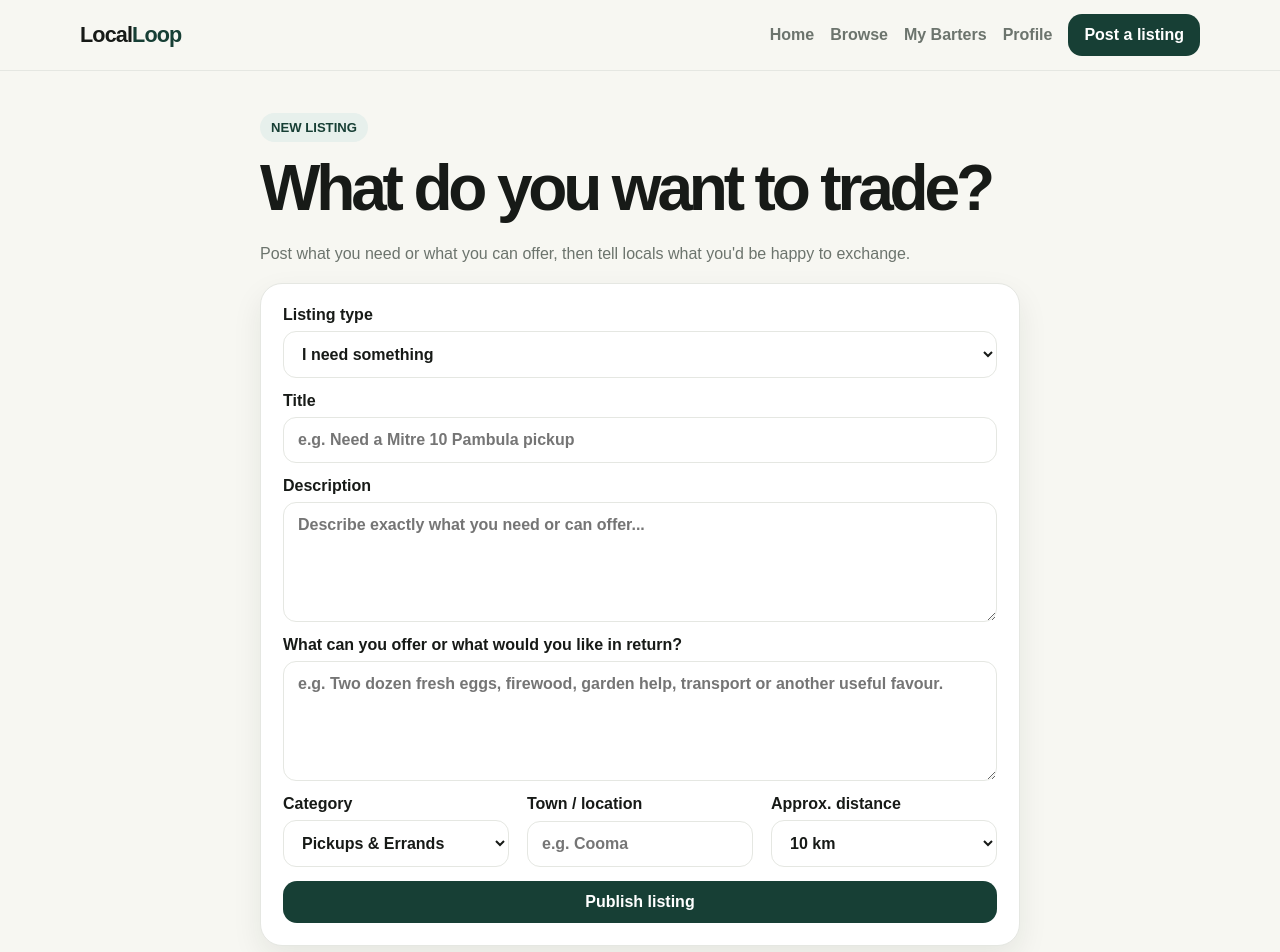
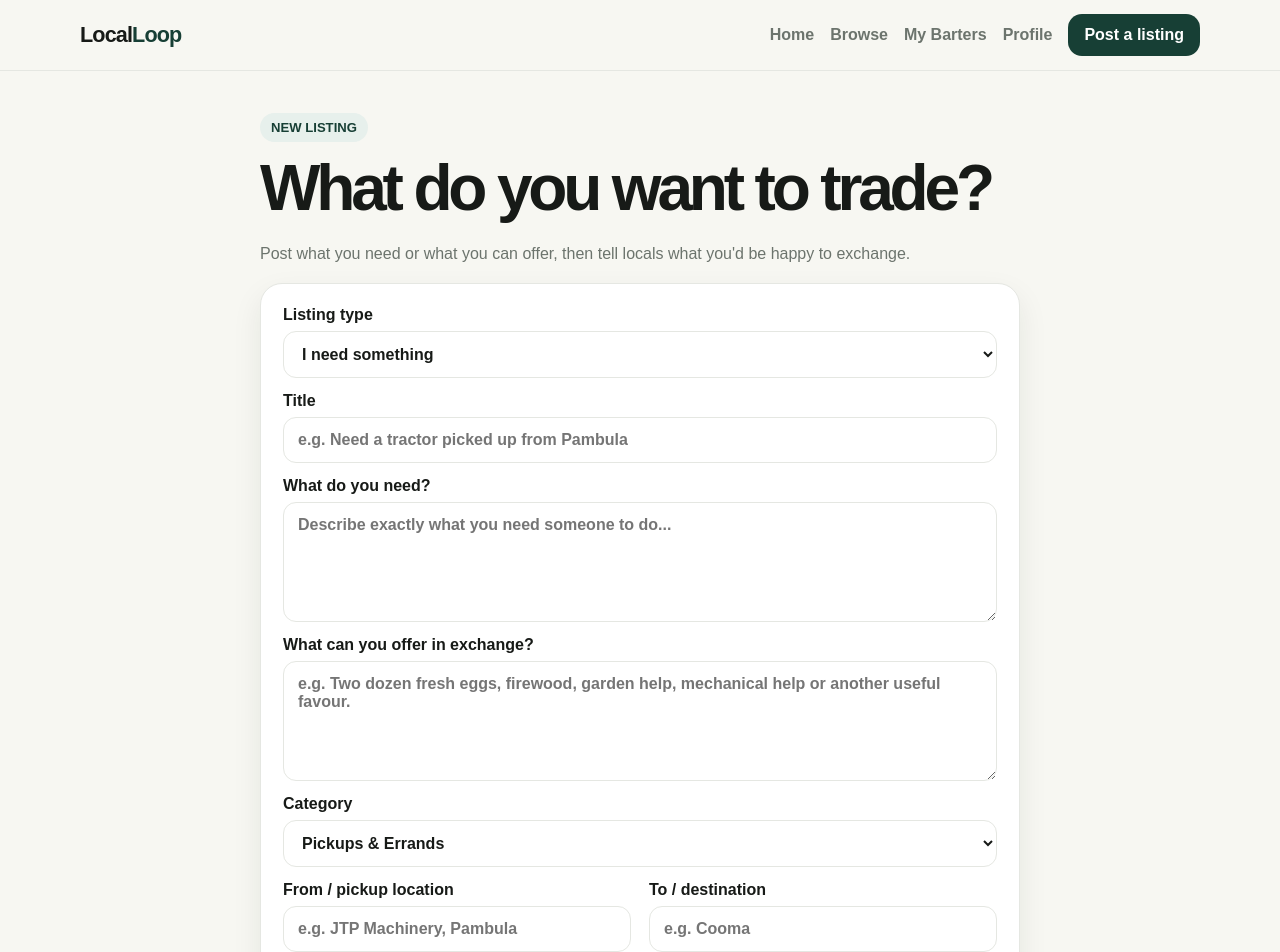
Before and after one commit to ryleycampbell93/LocalLoop, a Next.js app: page /post in a window 1280 px wide. Shown: the top 952 px of the page. Built offline with nearby package versions, Linux system fonts and the light colour scheme.

Commit message:
Improve post listing flow

```diff
--- a/app/post/page.tsx
+++ b/app/post/page.tsx
@@ -1,6 +1,6 @@
 "use client";
 
-import { FormEvent, useState } from "react";
+import { FormEvent, useMemo, useState } from "react";
 import { useRouter } from "next/navigation";
 
 export default function PostPage() {
@@ -11,47 +11,97 @@ export default function PostPage() {
   const [description, setDescription] = useState("");
   const [exchange, setExchange] = useState("");
   const [category, setCategory] = useState("Pickups & Errands");
+
   const [location, setLocation] = useState("");
+  const [fromLocation, setFromLocation] = useState("");
+  const [toLocation, setToLocation] = useState("");
+
   const [distance, setDistance] = useState("10");
   const [saved, setSaved] = useState(false);
+
+  const usesRoute =
+    category === "Pickups & Errands" || category === "Transport";
+
+  const exchangeLabel = useMemo(() => {
+    return type === "need"
+      ? "What can you offer in exchange?"
+      : "What would you like in exchange?";
+  }, [type]);
+
+  const exchangePlaceholder = useMemo(() => {
+    return type === "need"
+      ? "e.g. Two dozen fresh eggs, firewood, garden help, mechanical help or another useful favour."
+      : "e.g. Fresh produce, garden help, firewood, transport help or open to suggestions.";
+  }, [type]);
 
   function submitListing(event: FormEvent) {
     event.preventDefault();
 
-    if (!title.trim() || !description.trim() || !location.trim()) {
-      alert("Please add a title, description and location.");
+    if (!title.trim() || !description.trim()) {
+      alert("Please add a title and description.");
       return;
     }
+
+    if (usesRoute && (!fromLocation.trim() || !toLocation.trim())) {
+      alert("Please add both the pickup/from location and destination.");
+      return;
+    }
+
+    if (!usesRoute && !location.trim()) {
+      alert("Please add a town or location.");
+      return;
+    }
+
+    const town = usesRoute ? toLocation.trim() : location.trim();
+
+    const routeText = usesRoute
+      ? `${fromLocation.trim()} → ${toLocation.trim()}`
+      : location.trim();
 
     const listing = {
       id: `user-${Date.now()}`,
       type,
       title: title.trim(),
       person: "You",
-      town: location.trim(),
+      town,
+      route: routeText,
+      from: usesRoute ? fromLocation.trim() : "",
+      to: usesRoute ? toLocation.trim() : "",
       distance: Number(distance),
       category,
+
       offers:
         type === "offer"
           ? description.trim()
           : exchange.trim() || "Open to suggestions",
+
       wants:
         type === "need"
           ? description.trim()
           : exchange.trim() || "Open to suggestions",
+
       description: description.trim(),
       exchange: exchange.trim(),
       createdAt: new Date().toISOString(),
     };
 
+    try {
       const existing = JSON.parse(
         localStorage.getItem("localloop-listings") || "[]"
       );
 
+      const current = Array.isArray(existing) ? existing : [];
+
       localStorage.setItem(
         "localloop-listings",
-      JSON.stringify([listing, ...existing])
+        JSON.stringify([listing, ...current])
       );
+    } catch {
+      localStorage.setItem(
+        "localloop-listings",
+        JSON.stringify([listing])
+      );
+    }
 
     setSaved(true);
 
@@ -96,38 +146,42 @@ export default function PostPage() {
                 className="input"
                 value={title}
                 onChange={(event) => setTitle(event.target.value)}
-                placeholder="e.g. Need a Mitre 10 Pambula pickup"
+                placeholder={
+                  type === "need"
+                    ? "e.g. Need a tractor picked up from Pambula"
+                    : "e.g. Can deliver firewood around Cooma"
+                }
               />
             </label>
 
             <label className="label">
-              Description
+              {type === "need"
+                ? "What do you need?"
+                : "What are you offering?"}
 
               <textarea
                 className="textarea"
                 value={description}
                 onChange={(event) => setDescription(event.target.value)}
-                placeholder="Describe exactly what you need or can offer..."
+                placeholder={
+                  type === "need"
+                    ? "Describe exactly what you need someone to do..."
+                    : "Describe exactly what you can provide..."
+                }
               />
             </label>
 
             <label className="label">
-              What can you offer or what would you like in return?
+              {exchangeLabel}
 
               <textarea
                 className="textarea"
                 value={exchange}
                 onChange={(event) => setExchange(event.target.value)}
-                placeholder="e.g. Two dozen fresh eggs, firewood, garden help, transport or another useful favour."
+                placeholder={exchangePlaceholder}
               />
             </label>
 
-            <div
-              className="grid"
-              style={{
-                gridTemplateColumns: "repeat(auto-fit, minmax(180px, 1fr))",
-              }}
-            >
             <label className="label">
               Category
 
@@ -148,6 +202,41 @@ export default function PostPage() {
               </select>
             </label>
 
+            {usesRoute ? (
+              <div
+                className="grid"
+                style={{
+                  gridTemplateColumns:
+                    "repeat(auto-fit, minmax(180px, 1fr))",
+                }}
+              >
+                <label className="label">
+                  From / pickup location
+
+                  <input
+                    className="input"
+                    value={fromLocation}
+                    onChange={(event) =>
+                      setFromLocation(event.target.value)
+                    }
+                    placeholder="e.g. JTP Machinery, Pambula"
+                  />
+                </label>
+
+                <label className="label">
+                  To / destination
+
+                  <input
+                    className="input"
+                    value={toLocation}
+                    onChange={(event) =>
+                      setToLocation(event.target.value)
+                    }
+                    placeholder="e.g. Cooma"
+                  />
+                </label>
+              </div>
+            ) : (
               <label className="label">
                 Town / location
 
@@ -155,9 +244,10 @@ export default function PostPage() {
                   className="input"
                   value={location}
                   onChange={(event) => setLocation(event.target.value)}
-                  placeholder="e.g. Cooma"
+                  placeholder="e.g. Bombala"
                 />
               </label>
+            )}
 
             <label className="label">
               Approx. distance
@@ -175,7 +265,6 @@ export default function PostPage() {
                 <option value="150">150 km</option>
               </select>
             </label>
-            </div>
 
             <button type="submit" className="btn">
               Publish listing
```
Lines whose indentation alone changed are shown as unchanged.
